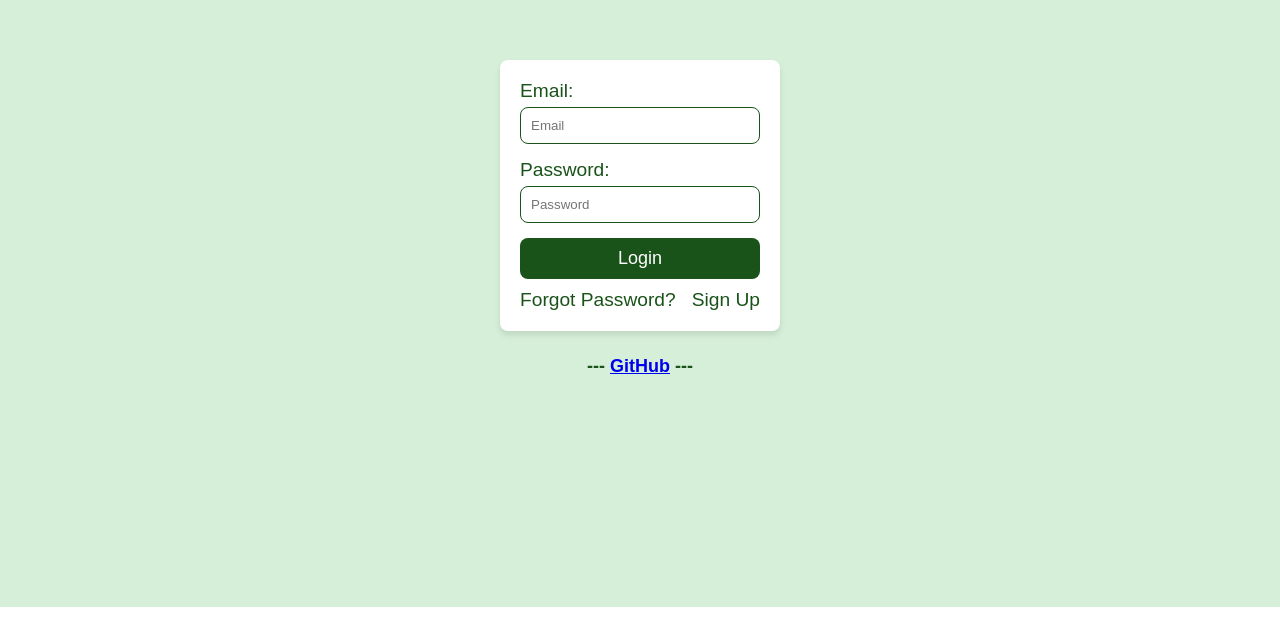
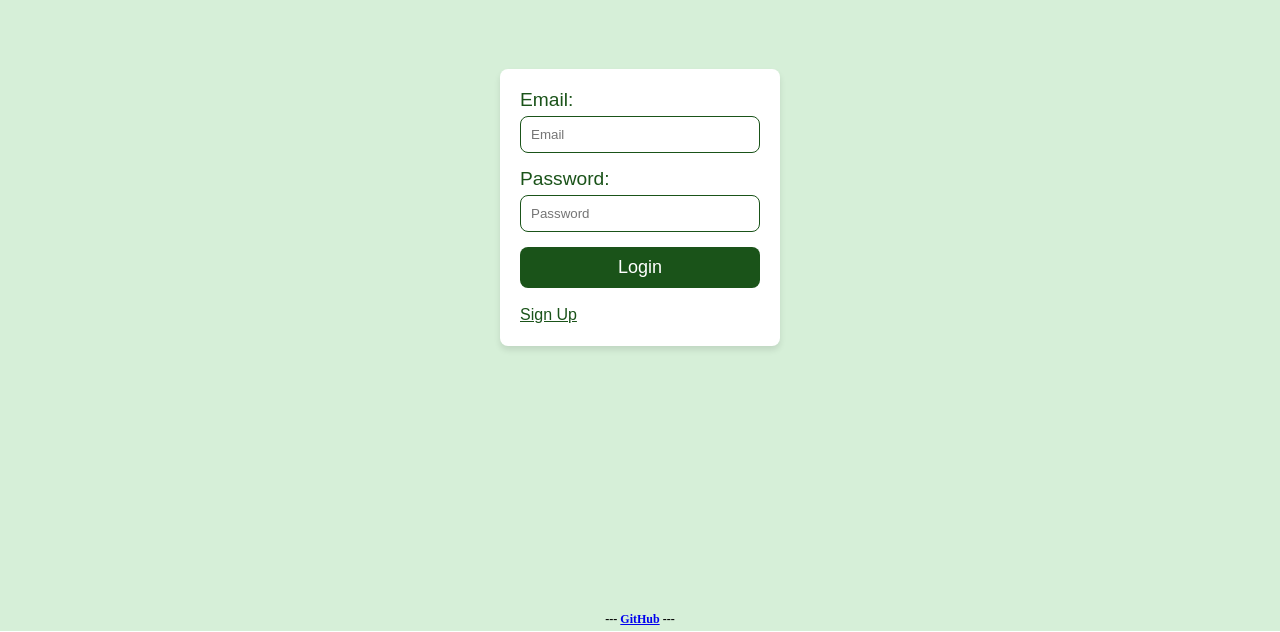
Before and after one commit to evanscott1/startup, a React (Vite) app: page / in a window 1280 px wide. Shown: the part 193-825 px from the top of the page. Before the commit the page ends 800 px from the top, so only its background shows below. Built offline with nearby package versions, Linux system fonts and the light colour scheme.

Commit message:
Feat: Login/Signup form
Fix: Signup React component route not setup. Decided to just run authentication under a single form with dynamic field rendering based on if the user wants to login or sign up.

```diff
--- a/src/components/form/formLink.css
+++ b/src/components/form/formLink.css
@@ -0,0 +1,10 @@
+.form-link {
+    background: none;
+    border: none;
+    color: inherit;
+    font: inherit;
+    font-size: 1rem;
+    text-decoration: underline;
+    cursor: pointer;
+    padding: 0;
+  }
--- a/src/login/unauthenticated.jsx
+++ b/src/login/unauthenticated.jsx
@@ -5,45 +5,43 @@ import FormButton from '../components/form/formButton';
 import FormLink from '../components/form/formLink';
 import FormLayout from '../components/form/formLayout';
 
-import '../components/form/formAuthLinks.css'
-import '../components/error.css'
+import '../components/form/formAuthLinks.css';
+import '../components/error.css';
 import ChatFooter from '../components/chat/chatFooter';
 import { AuthState } from './authState';
 
 export function Unauthenticated(props) {
+  const [formMode, setFormMode] = useState('login');
   const [email, setEmail] = useState(props.email || '');
   const [password, setPassword] = useState('');
+  const [name, setName] = useState('');
   const [displayError, setDisplayError] = useState('');
 
   const handleInputChange = (e) => {
     const { name, value } = e.target;
-      if (name === 'email') {
-        setEmail(value);
-      } else if (name === 'password') {
-        setPassword(value);
-      }
+    if (name === 'email') setEmail(value);
+    else if (name === 'password') setPassword(value);
+    else if (name === 'name') setName(value);
   };
 
-    const handleSubmit = (e) => {
+  const handleSubmit = async (e) => {
     e.preventDefault();
-      console.log('Form submitted');
-      if (!email || !password) {
-        setDisplayError('Please fill in both email and password fields.');
+    if (!email || !password || (formMode === 'signup' && !name)) {
+      setDisplayError('Please fill in all required fields.');
       return;
     }
 
+    console.log(`${formMode} submitted:`, { email, password, name });
 
-      console.log('Login submitted:', { email, password })
-      login(props.onLogin);
-
+    const endpoint = formMode === 'login' ? '/api/auth/login' : '/api/auth/create';
+    await authenticate(endpoint, email, password, name);
   };
 
-    async function login(onLogin) {
-      const endpoint = `/api/auth/login`;
+  const authenticate = async (endpoint, email, password, name = null) => {
     try {
       const response = await fetch(endpoint, {
         method: 'post',
-          body: JSON.stringify({ email: email, password: password }),
+        body: JSON.stringify({ email, password, ...(name && { name }) }),
         headers: {
           'Content-type': 'application/json; charset=UTF-8',
         },
@@ -52,24 +50,34 @@ export function Unauthenticated(props) {
       if (response?.status === 200) {
         const body = await response.json();
         localStorage.setItem('email', email);
-          onLogin(email, AuthState.Authenticated);
         localStorage.setItem('token', body.token);
+        props.onLogin(email, AuthState.Authenticated);
       } else {
         const body = await response.json();
         setDisplayError(`⚠ Error: ${body.msg}`);
       }
     } catch (error) {
-        setDisplayError('⚠ Network error: Unable to login.');
-        console.error('Login failed:', error);
+      setDisplayError('⚠ Network error: Unable to process request.');
+      console.error(error);
     }
-    }
-
-
+  };
 
   return (
-      <span>
+    <div>
       <FormContainer>
         <FormLayout onSubmit={handleSubmit}>
+          {formMode === 'signup' && (
+            <Input
+              type="text"
+              id="name"
+              name="name"
+              placeholder="Name"
+              value={name}
+              onChange={handleInputChange}
+              required
+              aria-label="Name"
+            />
+          )}
           <Input
             type="email"
             id="email"
@@ -78,6 +86,7 @@ export function Unauthenticated(props) {
             value={email}
             onChange={handleInputChange}
             required
+            aria-label="Email Address"
           />
           <Input
             type="password"
@@ -88,18 +97,43 @@ export function Unauthenticated(props) {
             onChange={handleInputChange}
             required
             minLength={8}
+            aria-label="Password"
           />
-          <FormButton type="submit" label="Login" />
-          <div className='form-links'>
-            <FormLink to="/forgot-password">Forgot Password?</FormLink>
-            <FormLink to="/signup">Sign Up</FormLink>
+          <FormButton type="submit" label={formMode === 'login' ? 'Login' : 'Sign Up'} />
+          <div className="form-links">
+  {formMode === 'login' ? (
+    <span>
+      <button
+        type="button"
+        className="form-link"
+        onClick={() => {
+          console.log('Switching to signup');
+          setFormMode('signup');
+        }}
+      >
+        Sign Up
+      </button>
+    </span>
+  ) : (
+    <span>
+      <button
+        type="button"
+        className="form-link"
+        onClick={() => {
+          console.log('Switching to login');
+          setFormMode('login');
+        }}
+      >
+        Login
+      </button>
+    </span>
+  )}
 </div>
+
           {displayError && <div className="error-message">{displayError}</div>}
         </FormLayout>
+      </FormContainer>
       <ChatFooter />
-      </FormContainer>
-
-      </span>
-
+    </div>
   );
 }
```
Also changed, not shown: src/login/errorHandler.js (deleted). Lines whose indentation alone changed are shown as unchanged.
